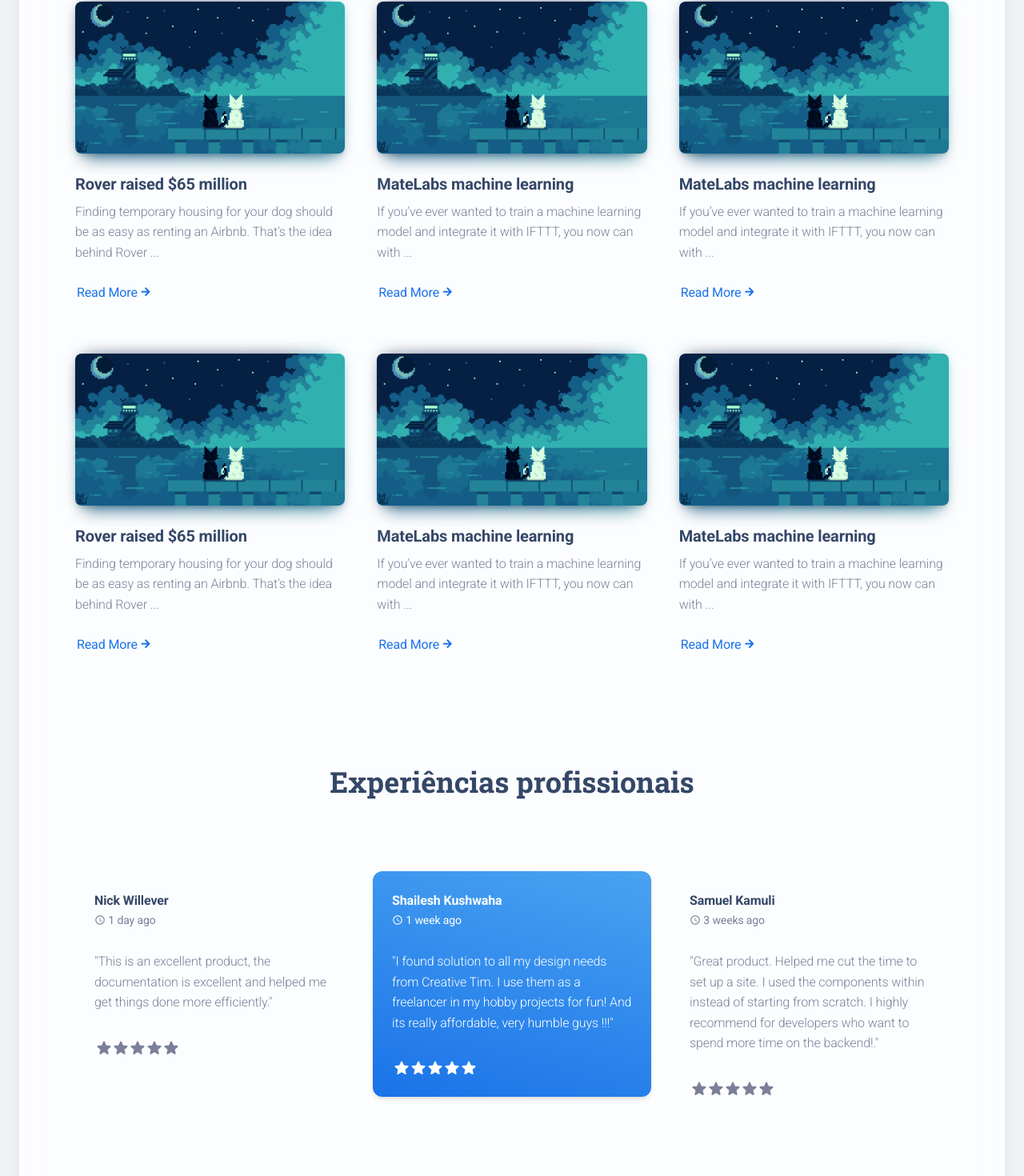
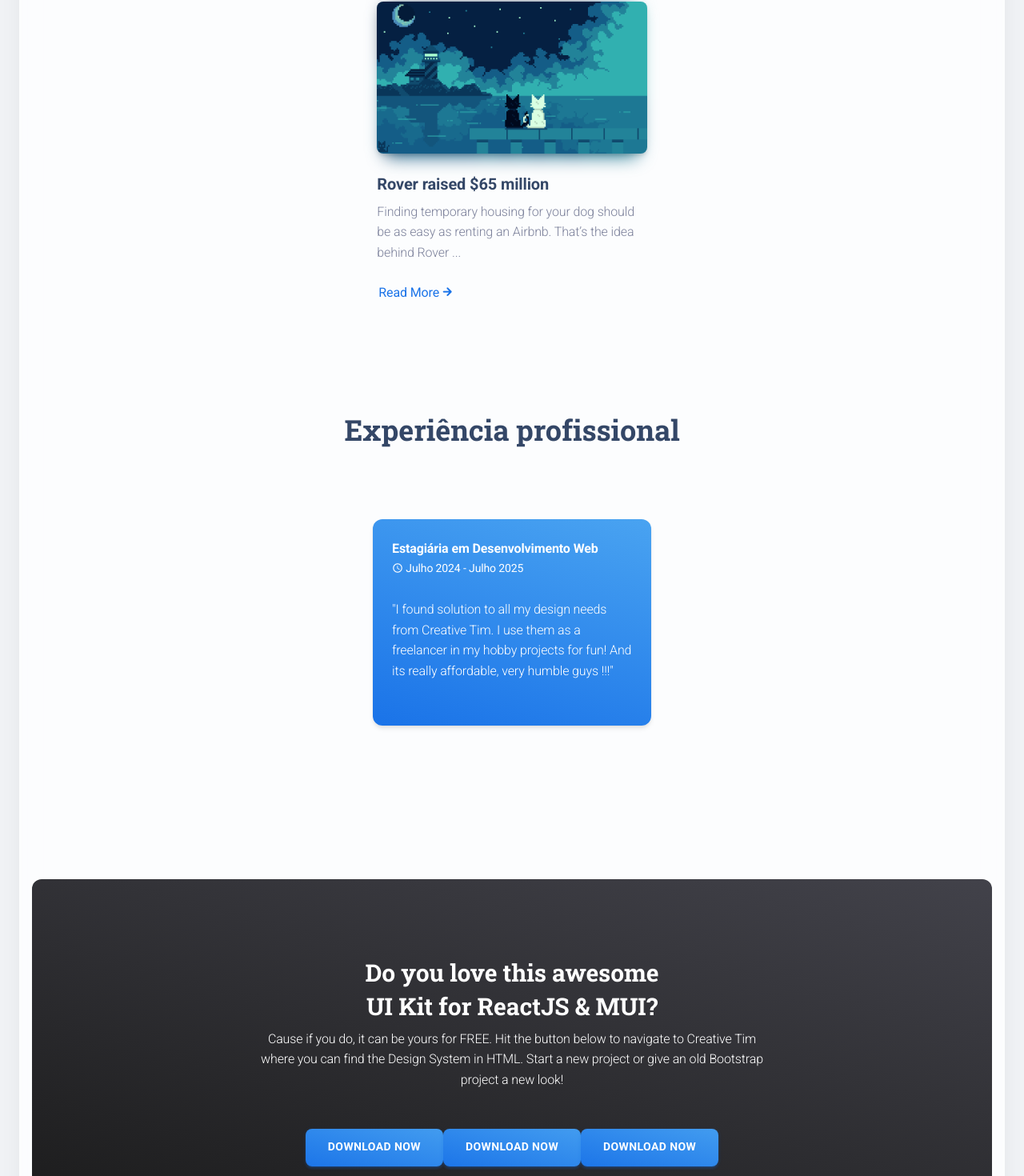
Before and after one commit to lumahloi/portfolio, a React (Create React App) app: page / in a window 1280 px wide. Shown: the part 1614-3084 px from the top of the page at 80% size. Built offline with nearby package versions, Linux system fonts and the light colour scheme.

Commit message:
add more info

```diff
--- a/src/pages/Portfolio/index.js
+++ b/src/pages/Portfolio/index.js
@@ -256,71 +256,6 @@
                   }}
                 />
               </Grid>
-              <Grid item xs={12} md={6} sm={12} lg={4}>
-                <TransparentBlogCard
-                  image={bgImage}
-                  title="MateLabs machine learning"
-                  description="If you’ve ever wanted to train a machine learning model and integrate it with IFTTT, you now can with ..."
-                  action={{
-                    type: "internal",
-                    route: "/pages/blogs/author",
-                    color: "info",
-                    label: "read more",
-                  }}
-                />
-              </Grid>
-              <Grid item xs={12} md={6} sm={12} lg={4}>
-                <TransparentBlogCard
-                  image={bgImage}
-                  title="MateLabs machine learning"
-                  description="If you’ve ever wanted to train a machine learning model and integrate it with IFTTT, you now can with ..."
-                  action={{
-                    type: "internal",
-                    route: "/pages/blogs/author",
-                    color: "info",
-                    label: "read more",
-                  }}
-                />
-              </Grid>
-              <Grid item xs={12} md={6} sm={12} lg={4}>
-                <TransparentBlogCard
-                  image={bgImage}
-                  title="Rover raised $65 million"
-                  description="Finding temporary housing for your dog should be as easy as renting an Airbnb. That’s the idea behind Rover ..."
-                  action={{
-                    type: "internal",
-                    route: "/pages/blogs/author",
-                    color: "info",
-                    label: "read more",
-                  }}
-                />
-              </Grid>
-              <Grid item xs={12} md={6} sm={12} lg={4}>
-                <TransparentBlogCard
-                  image={bgImage}
-                  title="MateLabs machine learning"
-                  description="If you’ve ever wanted to train a machine learning model and integrate it with IFTTT, you now can with ..."
-                  action={{
-                    type: "internal",
-                    route: "/pages/blogs/author",
-                    color: "info",
-                    label: "read more",
-                  }}
-                />
-              </Grid>
-              <Grid item xs={12} md={6} sm={12} lg={4}>
-                <TransparentBlogCard
-                  image={bgImage}
-                  title="MateLabs machine learning"
-                  description="If you’ve ever wanted to train a machine learning model and integrate it with IFTTT, you now can with ..."
-                  action={{
-                    type: "internal",
-                    route: "/pages/blogs/author",
-                    color: "info",
-                    label: "read more",
-                  }}
-                />
-              </Grid>
             </Grid>
           </Container>
         </MKBox>
@@ -335,34 +270,25 @@
               justifyContent="center"
               sx={{ mx: "auto", textAlign: "center" }}
             >
-              <MKTypography variant="h2">Experiências profissionais</MKTypography>
+              <MKTypography variant="h2">Experiência profissional</MKTypography>
             </Grid>
-            <Grid container spacing={3} sx={{ mt: 8 }}>
+            <Grid container spacing={3} sx={{ mt: 8 }} justifyContent="center">
               <Grid item xs={12} md={6} lg={4}>
+                <DefaultReviewCard
+                  color="info"
+                  name="Estagiária em Desenvolvimento Web"
+                  date="Julho 2024 - Julho 2025"
+                  review="I found solution to all my design needs from Creative Tim. I use them as a freelancer in my hobby projects for fun! And its really affordable, very humble guys !!!"
+                />
+              </Grid>
+              {/* <Grid item xs={12} md={6} lg={4}>
                 <DefaultReviewCard
                   name="Nick Willever"
                   date="1 day ago"
                   review="This is an excellent product, the documentation is excellent and helped me get things done more efficiently."
                   rating={5}
                 />
-              </Grid>
-              <Grid item xs={12} md={6} lg={4}>
-                <DefaultReviewCard
-                  color="info"
-                  name="Shailesh Kushwaha"
-                  date="1 week ago"
-                  review="I found solution to all my design needs from Creative Tim. I use them as a freelancer in my hobby projects for fun! And its really affordable, very humble guys !!!"
-                  rating={5}
-                />
-              </Grid>
-              <Grid item xs={12} md={6} lg={4}>
-                <DefaultReviewCard
-                  name="Samuel Kamuli"
-                  date="3 weeks ago"
-                  review="Great product. Helped me cut the time to set up a site. I used the components within instead of starting from scratch. I highly recommend for developers who want to spend more time on the backend!."
-                  rating={5}
-                />
-              </Grid>
+              </Grid> */}
             </Grid>
           </Container>
         </MKBox>
@@ -409,6 +335,26 @@
                 >
                   Download Now
                 </MKButton>
+                <MKButton
+                  variant="gradient"
+                  color="info"
+                  size="large"
+                  component="a"
+                  href="https://www.creative-tim.com/product/material-kit-react"
+                  sx={{ mb: 2 }}
+                >
+                  Download Now
+                </MKButton>
+                <MKButton
+                  variant="gradient"
+                  color="info"
+                  size="large"
+                  component="a"
+                  href="https://www.creative-tim.com/product/material-kit-react"
+                  sx={{ mb: 2 }}
+                >
+                  Download Now
+                </MKButton>
               </Grid>
             </Container>
           </MKBox>
```
